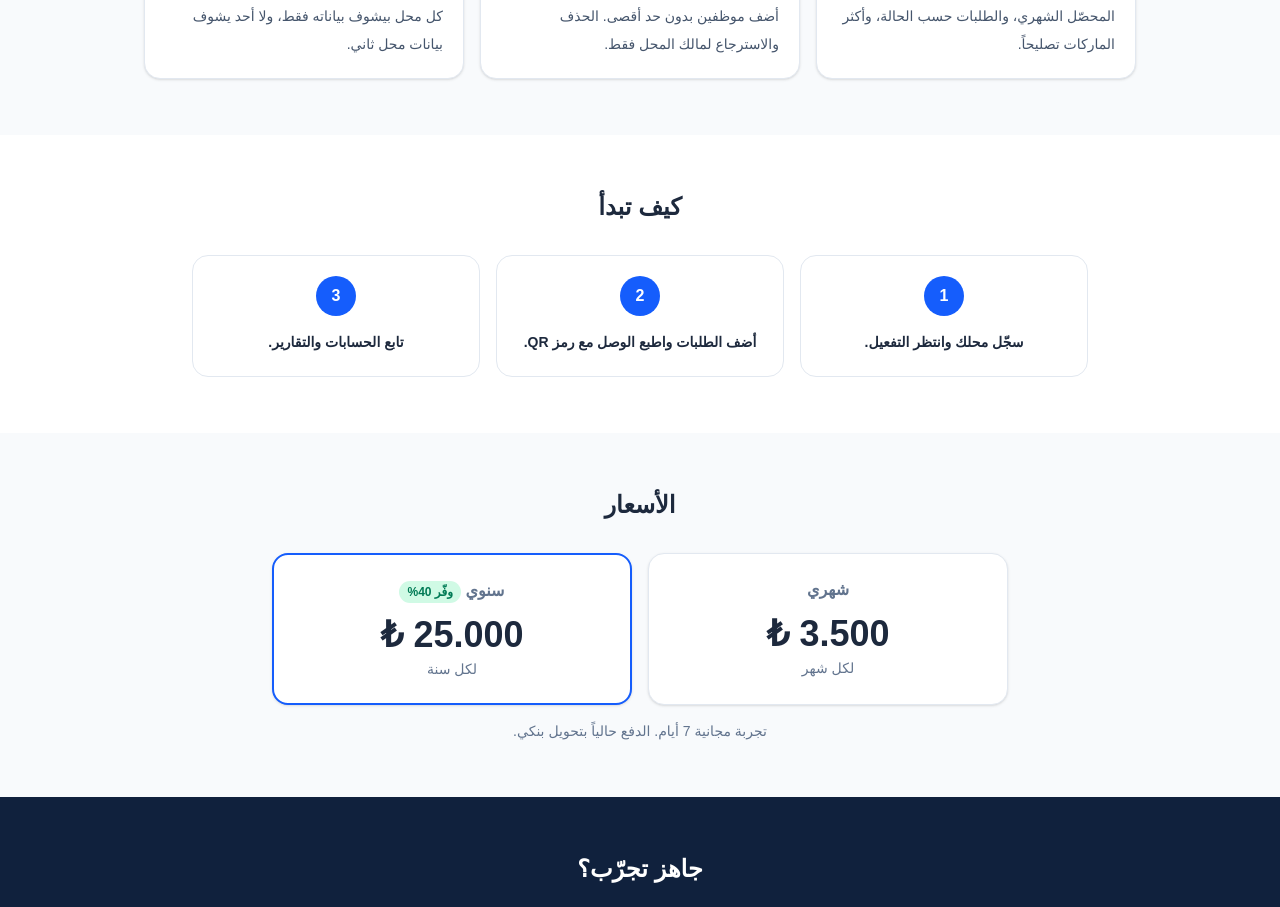
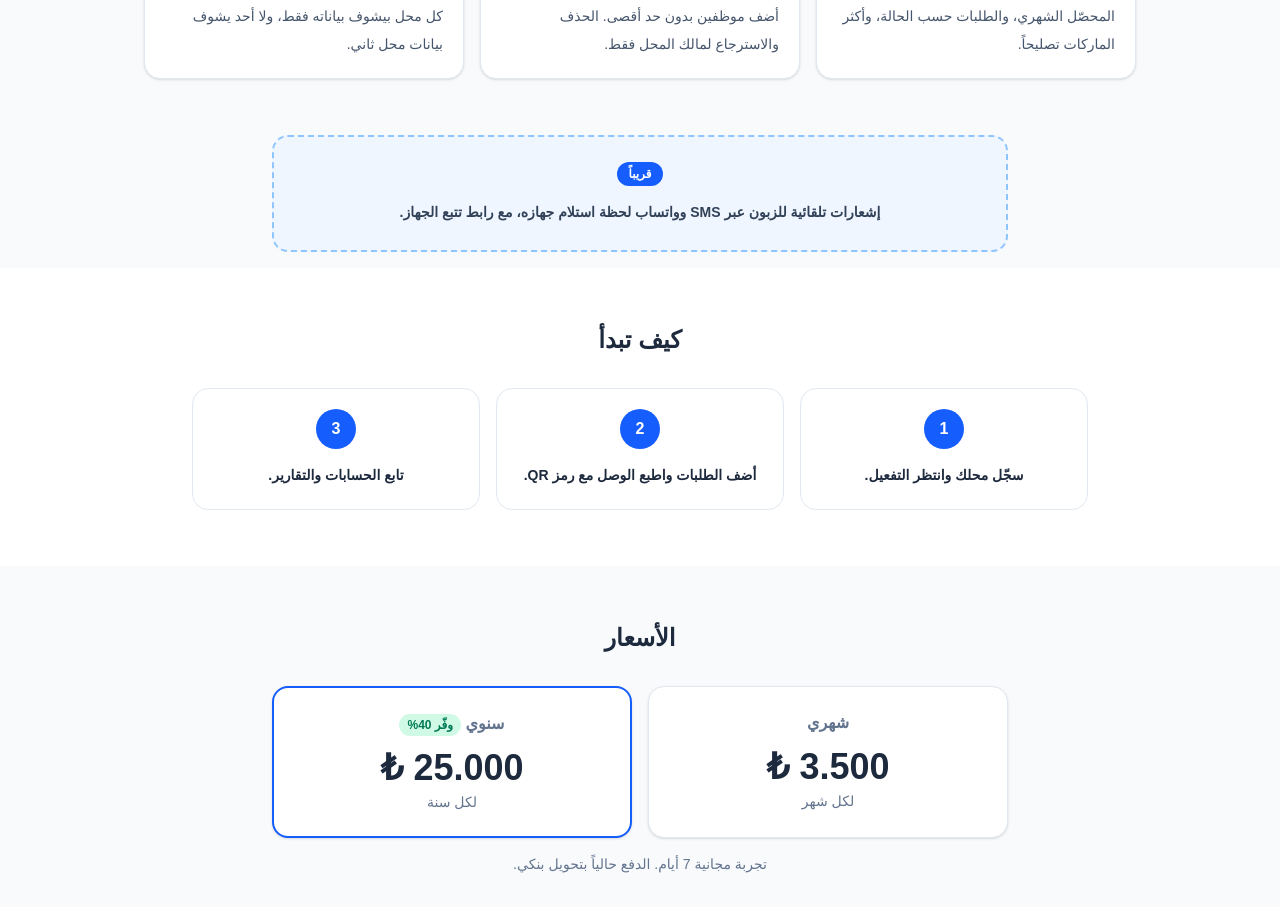
Before and after one commit to emcad225/fix-trak, a Next.js app: page /home in a window 1280 px wide. Shown: the part 880-1787 px from the top of the page. Built offline with nearby package versions, Linux system fonts and the light colour scheme; no server answers.

Commit message:
add coming soon notifications banner to landing page

```diff
--- a/src/components/Landing.tsx
+++ b/src/components/Landing.tsx
@@ -40,6 +40,9 @@ const content = {
     save: (n: number) => `وفّر ${n}%`,
     pricingNote: "تجربة مجانية 7 أيام. الدفع حالياً بتحويل بنكي.",
     finalTitle: "جاهز تجرّب؟",
+        soonTitle: "قريباً",
+    soonText:
+      "إشعارات تلقائية للزبون عبر SMS وواتساب لحظة استلام جهازه، مع رابط تتبع الجهاز.",
     switchLang: "🇹🇷 Türkçe",
   },
   tr: {
@@ -73,6 +76,9 @@ const content = {
     save: (n: number) => `%${n} tasarruf`,
     pricingNote: "7 gün ücretsiz deneme. Ödeme şimdilik banka havalesiyle yapılır.",
     finalTitle: "Denemeye hazır mısınız?",
+        soonTitle: "Çok yakında",
+    soonText:
+      "Cihaz teslim alındığı anda müşteriye SMS ve WhatsApp ile otomatik bildirim, cihaz takip bağlantısıyla birlikte.",
     switchLang: "🇸🇦 العربية",
   },
 };
@@ -181,6 +187,16 @@ export default function Landing() {
           ))}
         </div>
       </section>
+                <section className="mx-auto max-w-3xl px-4 pb-4">
+        <div className="rounded-2xl border-2 border-dashed border-blue-300 bg-blue-50 p-6 text-center">
+          <span className="inline-block rounded-full bg-blue-600 px-3 py-1 text-xs font-bold text-white">
+            {t.soonTitle}
+          </span>
+          <p className="mt-3 text-sm font-semibold leading-7 text-slate-700">
+            {t.soonText}
+          </p>
+        </div>
+      </section>
 
       <section className="bg-white px-4 py-14">
         <div className="mx-auto max-w-4xl">
```
